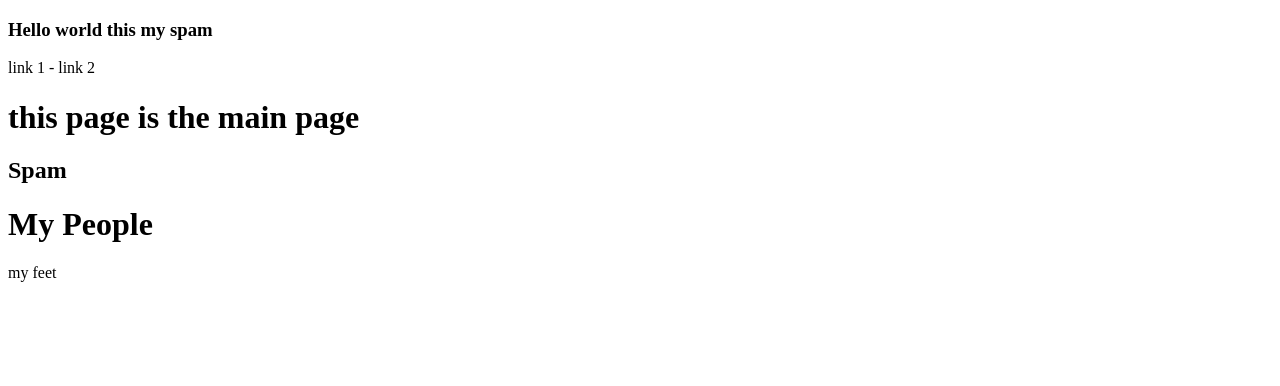
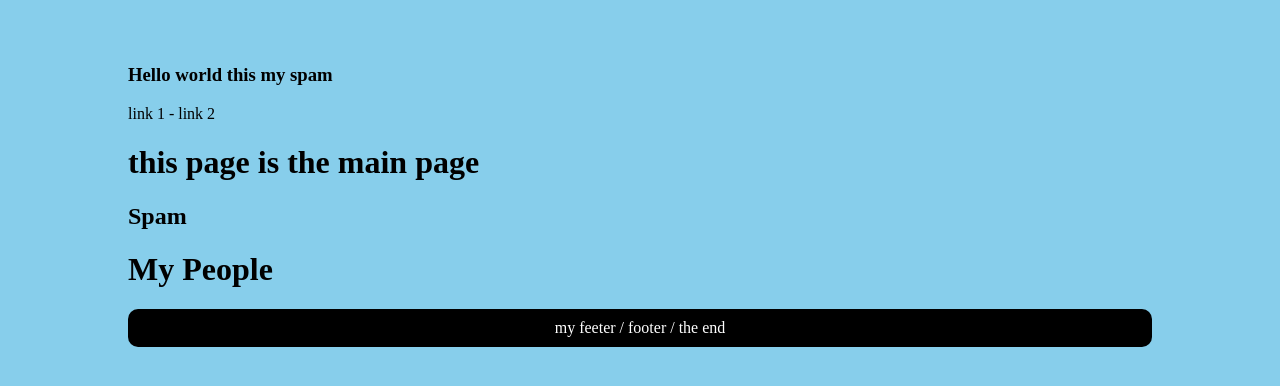
Before and after one commit to BrianLoveGa/python_practice_spam, a Django app: page / in a window 1280 px wide. Shown: the top 386 px of the page. Run offline with Django 3.2, Linux system fonts and the light colour scheme; data that the repository does not hold is empty.

Commit message:
public styled

```diff
--- /dev/null
+++ b/spamalot/static/css/spam.css
@@ -0,0 +1,18 @@
+body {
+    background-color: skyblue;
+    margin: 5% 10%;
+
+}
+
+ul {
+
+    list-style: none;
+}
+
+.foot{
+    color: white;
+    background-color: black;
+    text-align:center;
+    border-radius: 10px;
+    padding:10px;
+}
--- a/spamalot/templates/spam/index.html
+++ b/spamalot/templates/spam/index.html
@@ -1,3 +1,5 @@
+{% load staticfiles %}
+
 <!DOCTYPE html>
 <html lang="en">
 <head>
@@ -5,6 +7,7 @@
     <meta name="viewport" content="width=device-width, initial-scale=1.0">
     <meta http-equiv="X-UA-Compatible" content="ie=edge">
     <title>BL Spam</title>
+    <link rel="stylesheet" href="{% static 'css/spam.css' %}" />
 </head>
 <body>
     <h3> Hello world this my spam</h3>
@@ -12,6 +15,6 @@
     <h1> this page is the main page</h1>
     {% block content %}
     {% endblock %}
-    <footer>my feet</footer>
+    <footer class="foot">my feeter / footer / the end</footer>
 </body>
 </html>
```
